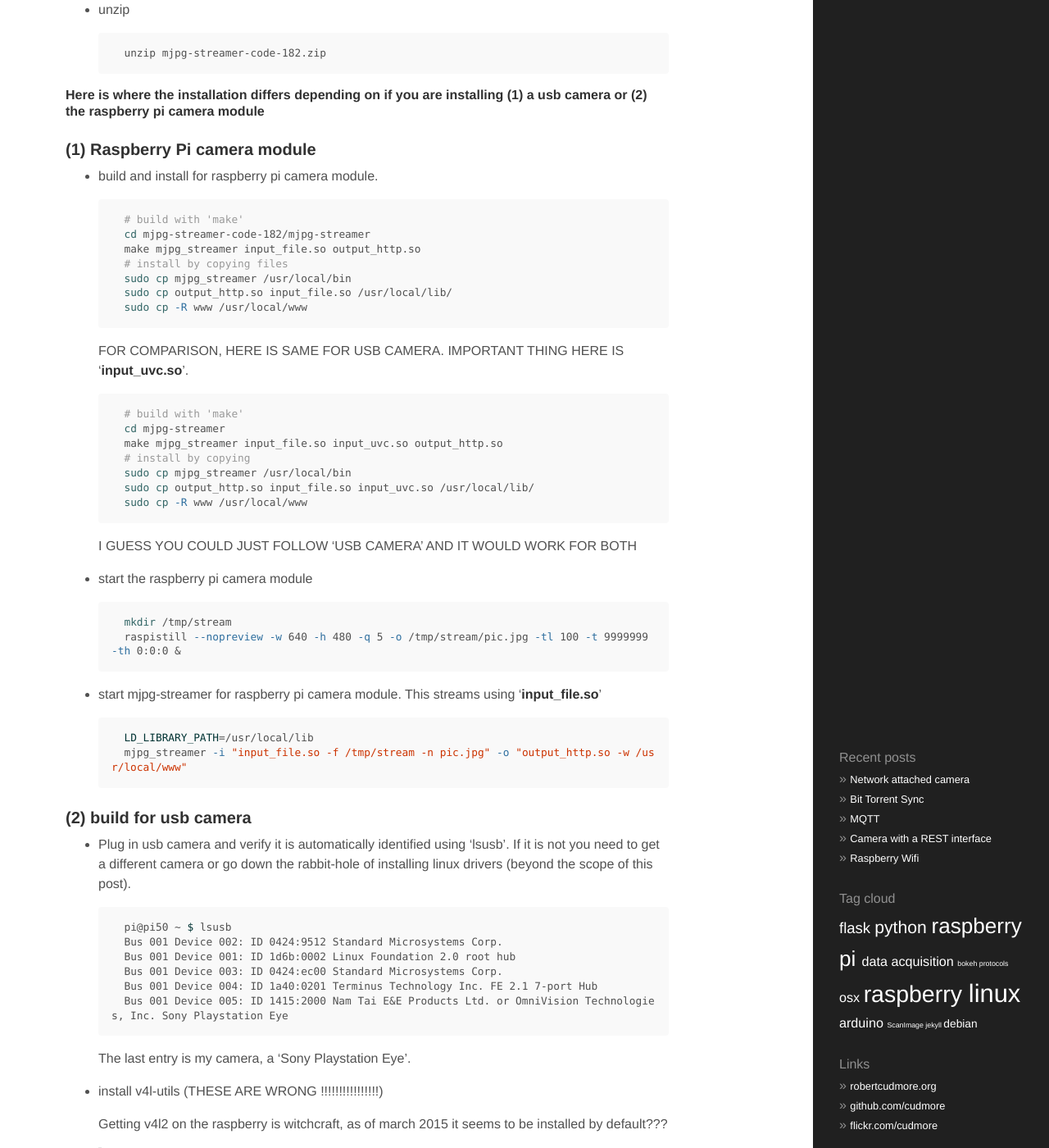
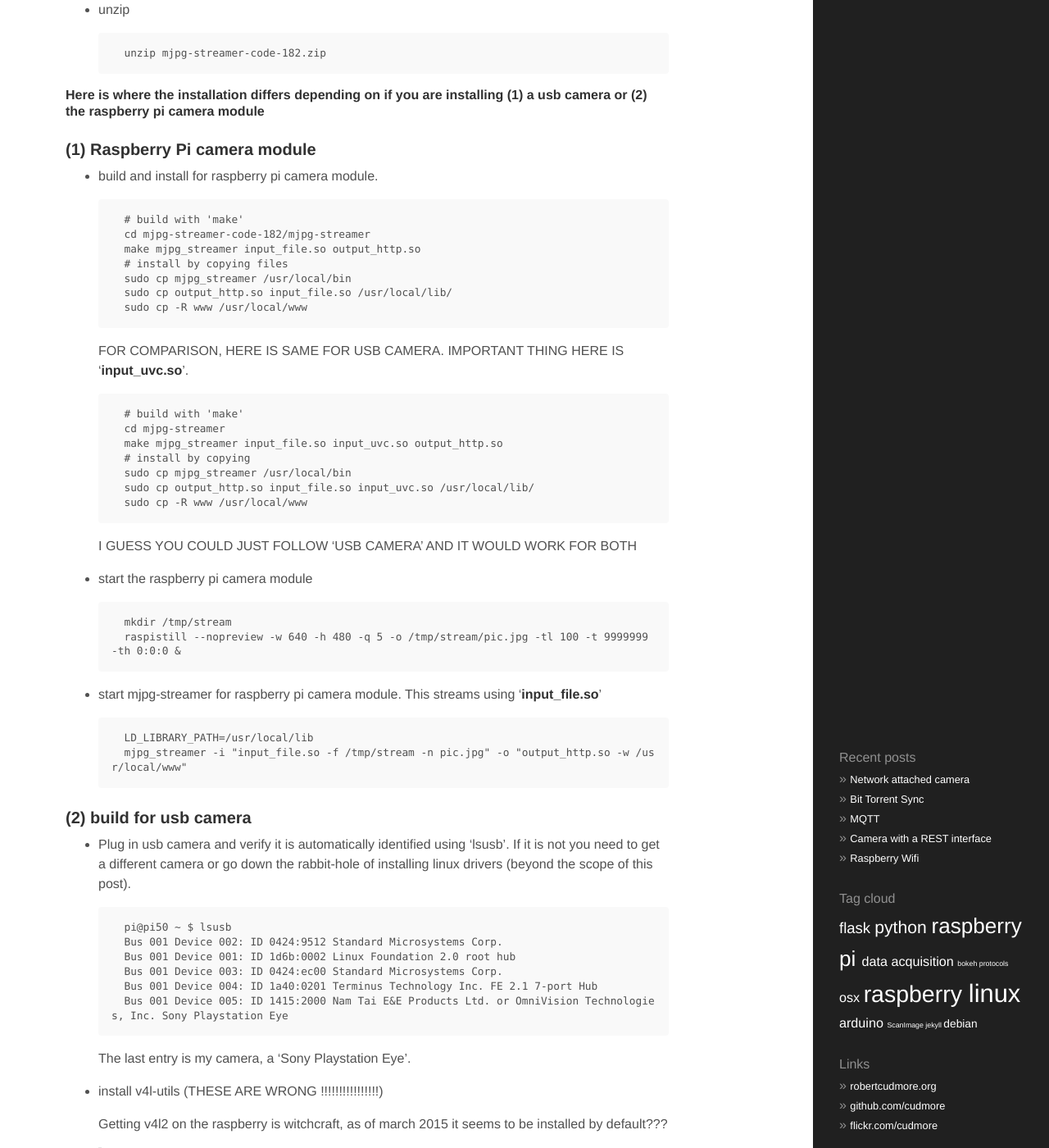
Before and after one commit to cudmore/cudmore.github.io, a Jekyll site: the page built from _posts/2015-03-15-Installing-mjpg-streamer-on-a-raspberry-pi.md, in a window 1280 px wide and 1400 px high, scrolled down 1047 px. Shown: the whole window at 82% size. Built offline with Jekyll 4.4.1, drawn with Linux system fonts in a browser that asks for light colours; some of the changed text lies outside the part shown.

Commit message:
remove ~~~bash

```diff
--- a/_posts/2015-03-15-Installing-mjpg-streamer-on-a-raspberry-pi.md
+++ b/_posts/2015-03-15-Installing-mjpg-streamer-on-a-raspberry-pi.md
@@ -24,32 +24,32 @@ This post covers downloading, installing and running mjp-streamer on a raspberry
 
 - Preliminaries
 
-	~~~bash
+	~~~
 	sudo apt-get update
 	sudo apt-get upgrade
 	~~~
 
 - Install dependencies
 
-    ~~~bash
+    ~~~
     sudo apt-get install libjpeg8-dev imagemagick libv4l-dev
     ~~~
 
 - make symbolic link to changed library names. Thanks to Miguel Grinberg for [this](http://blog.miguelgrinberg.com/post/how-to-build-and-run-mjpg-streamer-on-the-raspberry-pi])
 
-    ~~~bash
+    ~~~
     ln -s /usr/include/linux/videodev2.h /usr/include/linux/videodev.h
     ~~~
 
 - download mjpg-streamer
 
-    ~~~bash
+    ~~~
     wget http://sourceforge.net/code-snapshots/svn/m/mj/mjpg-streamer/code/mjpg-streamer-code-182.zip
     ~~~
 
 - unzip
 
-    ~~~bash
+    ~~~
     unzip mjpg-streamer-code-182.zip
     ~~~
 
@@ -58,7 +58,7 @@ This post covers downloading, installing and running mjp-streamer on a raspberry
 ### (1) Raspberry Pi camera module
 - build and install for raspberry pi camera module.
 
-    ~~~bash
+    ~~~
     # build with 'make'
     cd mjpg-streamer-code-182/mjpg-streamer
     make mjpg_streamer input_file.so output_http.so
@@ -70,7 +70,7 @@ This post covers downloading, installing and running mjp-streamer on a raspberry
 
     FOR COMPARISON, HERE IS SAME FOR USB CAMERA. IMPORTANT THING HERE IS '**input_uvc.so**'.
 
-    ~~~bash
+    ~~~
     # build with 'make'
     cd mjpg-streamer
     make mjpg_streamer input_file.so input_uvc.so output_http.so
@@ -84,14 +84,14 @@ This post covers downloading, installing and running mjp-streamer on a raspberry
 
 - start the raspberry pi camera module
 
-    ~~~bash
+    ~~~
     mkdir /tmp/stream
     raspistill --nopreview -w 640 -h 480 -q 5 -o /tmp/stream/pic.jpg -tl 100 -t 9999999 -th 0:0:0 &
     ~~~
 
 - start mjpg-streamer for raspberry pi camera module. This streams using '**input_file.so**'
 
-    ~~~bash
+    ~~~
     LD_LIBRARY_PATH=/usr/local/lib
     mjpg_streamer -i "input_file.so -f /tmp/stream -n pic.jpg" -o "output_http.so -w /usr/local/www"
     ~~~
@@ -100,7 +100,7 @@ This post covers downloading, installing and running mjp-streamer on a raspberry
 
 - Plug in usb camera and verify it is automatically identified using 'lsusb'. If it is not you need to get a different camera or go down the rabbit-hole of installing linux drivers (beyond the scope of this post).
 
-	~~~bash
+	~~~
 	pi@pi50 ~ $ lsusb
 	Bus 001 Device 002: ID 0424:9512 Standard Microsystems Corp.
 	Bus 001 Device 001: ID 1d6b:0002 Linux Foundation 2.0 root hub
@@ -119,7 +119,7 @@ This post covers downloading, installing and running mjp-streamer on a raspberry
 
 - Check the parameters of our USB camera
 
-	~~~bash
+	~~~
 	v4l2-ctl --list-formats
 
 	ioctl: VIDIOC_ENUM_FMT
@@ -133,7 +133,7 @@ This post covers downloading, installing and running mjp-streamer on a raspberry
 
 - Here are some other commands to learn about calling conventions. This one told me who to pass -y for YUYV to.
 
-    ~~~bash
+    ~~~
     mjpg_streamer --input "input_uvc.so --help"
     # note, i am not showing the output here
     # important line in output is this:
@@ -142,7 +142,7 @@ This post covers downloading, installing and running mjp-streamer on a raspberry
 
 - build and install for usb camera. Critical thing here is '**input_uvc.so**'
 
-    ~~~bash
+    ~~~
     # build with 'make'
     cd mjpg-streamer
     make mjpg_streamer input_file.so input_uvc.so output_http.so
@@ -156,13 +156,13 @@ This post covers downloading, installing and running mjp-streamer on a raspberry
 
     My usb camera uses YUYV, thus the '-y'
 
-    ~~~bash
+    ~~~
     /usr/local/bin/mjpg_streamer -i "/usr/local/lib/input_uvc.so -y" -o "/usr/local/lib/output_http.so -w /usr/local/www"
     ~~~
 
     If my camera used MJPEG instead of YUYV, the command is the same without the '-y'.
 
-    ~~~bash
+    ~~~
     /usr/local/bin/mjpg_streamer -i "/usr/local/lib/input_uvc.so" -o "/usr/local/lib/output_http.so -w /usr/local/www"
     ~~~
 
```
